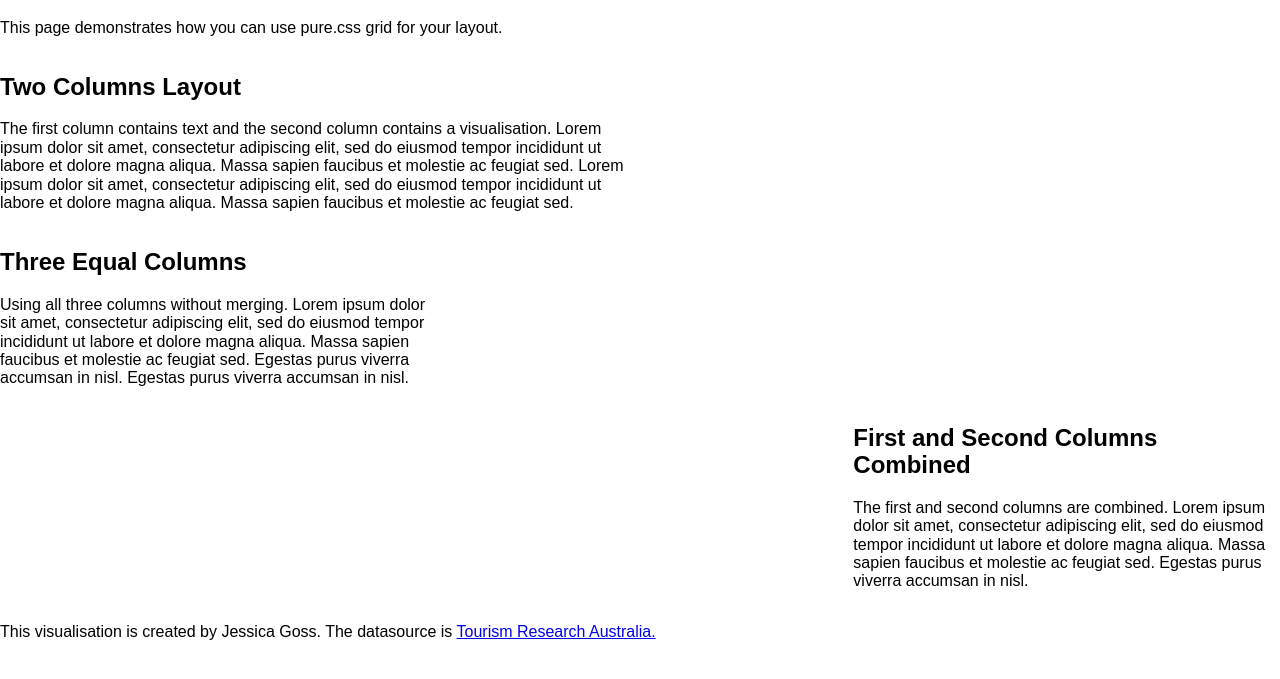
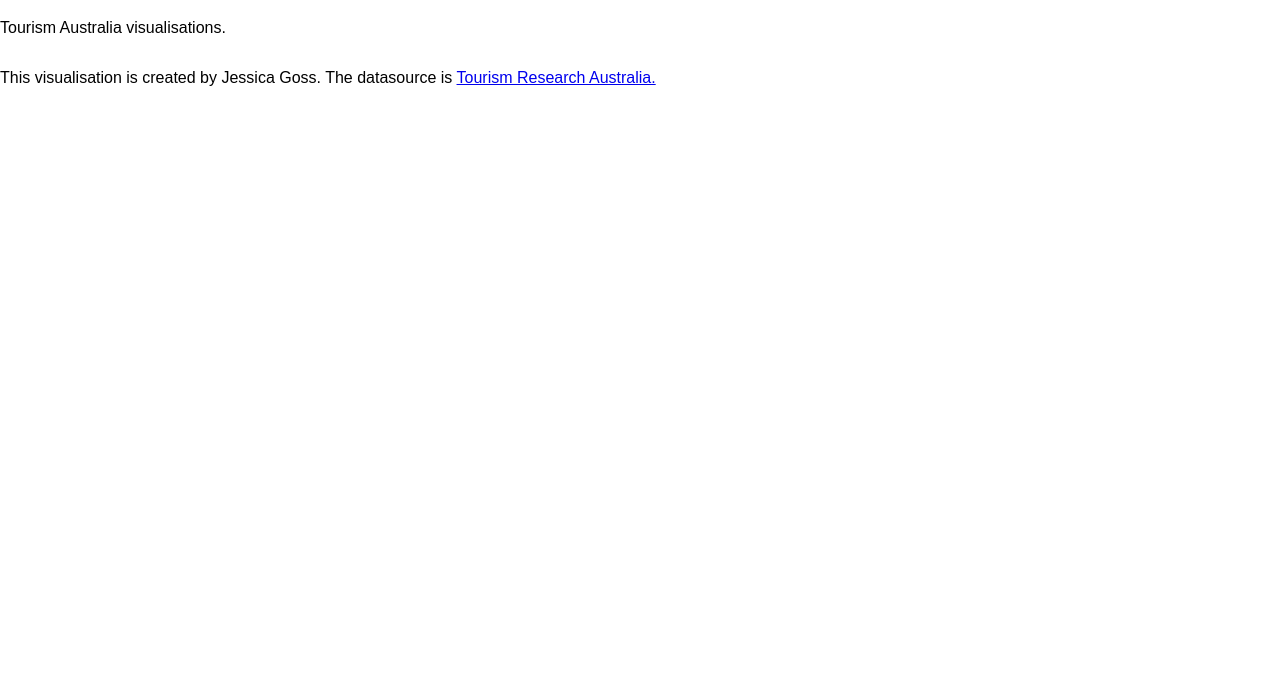
Before and after one commit to jessg9384/visualisation2, a plain HTML site: page index.html in a window 1280 px wide. Shown: the part 61-740 px from the top of the page. Drawn offline with nearby package versions, Linux system fonts and the light colour scheme; a script that the page names is missing.

Commit message:
Update index.html
change layout to only include two charts

```diff
--- a/index.html
+++ b/index.html
@@ -24,7 +24,7 @@
     <div class="pure-g">
       <div class="pure-u-1-1">
         <h1>Week 10 Homework Visualisations</h1>
-        <p>This page demonstrates how you can use pure.css grid for your layout.</p>
+        <p>Tourism Australia visualisations.</p>
       </div>
     </div>
     <!-- end pure grid group -->
@@ -32,52 +32,10 @@
     <!-- pure grid group -->
     <div class="pure-g">
       <div class="pure-u-1-2">
-        <div class="description description-left">
-          <h2>Two Columns Layout</h2>
-          <p>The first column contains text and the second column contains a visualisation.
-            Lorem ipsum dolor sit amet, consectetur adipiscing elit, sed do eiusmod tempor incididunt ut labore et
-            dolore magna aliqua. Massa sapien faucibus et molestie ac feugiat sed. Lorem ipsum dolor sit amet, consectetur adipiscing elit, sed do eiusmod tempor incididunt ut labore et
-            dolore magna aliqua. Massa sapien faucibus et molestie ac feugiat sed. </p>
-        </div>
+        <div id="vis1" class="vis-container"></div>
       </div>
       <div class="pure-u-1-2">
-        <div id="vis1" class="vis-container"></div>
-      </div>
-    </div>
-    <!-- end pure grid group -->
-
-    <!-- pure grid group -->
-    <div class="pure-g">
-      <div class="pure-u-1-3">
-        <div class="description description-left">
-          <h2>Three Equal Columns</h2>
-          <p>Using all three columns without merging. Lorem ipsum dolor sit amet, consectetur adipiscing elit, sed do
-            eiusmod tempor incididunt ut labore et dolore magna aliqua. Massa sapien faucibus et molestie ac feugiat
-            sed. Egestas purus viverra accumsan in nisl. Egestas purus viverra accumsan in nisl.</p>
-        </div>
-      </div>
-      <div class="pure-u-1-3">
-        <div id="vis4" class="vis-container"></div>
-      </div>
-      <div class="pure-u-1-3" style="width: 31.5%;">
-        <div id="vis3" class="vis-container" style="margin-left: 15px;"></div>
-      </div>
-
-    </div>
-    <!-- end pure grid group -->
-
-    <!-- pure grid group -->
-    <div class="pure-g">
-      <div class="pure-u-2-3">
-        <div id="vis2" class="vis-container"></div>
-      </div>
-      <div class="pure-u-1-3">
-        <div class="description description-right">
-          <h2>First and Second Columns Combined</h2>
-          <p>The first and second columns are combined. Lorem ipsum dolor sit amet,
-            consectetur adipiscing elit, sed do eiusmod tempor incididunt ut labore et dolore magna aliqua. Massa sapien
-            faucibus et molestie ac feugiat sed. Egestas purus viverra accumsan in nisl.</p>
-        </div>
+        <div id="vis2" class="vis-container"</div>
       </div>
 
     </div>
@@ -103,13 +61,6 @@
       // Access the Vega view instance (https://vega.github.io/vega/docs/api/view/) as result.view
     }).catch(console.error);
 
-    vegaEmbed('#vis3', specVis1, { "actions": false }).then(function (result) {
-      // Access the Vega view instance (https://vega.github.io/vega/docs/api/view/) as result.view
-    }).catch(console.error);
-
-    vegaEmbed('#vis4', specVis2, { "actions": false }).then(function (result) {
-      // Access the Vega view instance (https://vega.github.io/vega/docs/api/view/) as result.view
-    }).catch(console.error);
   </script>
 
 <!-- <script type="text/javascript">
```
